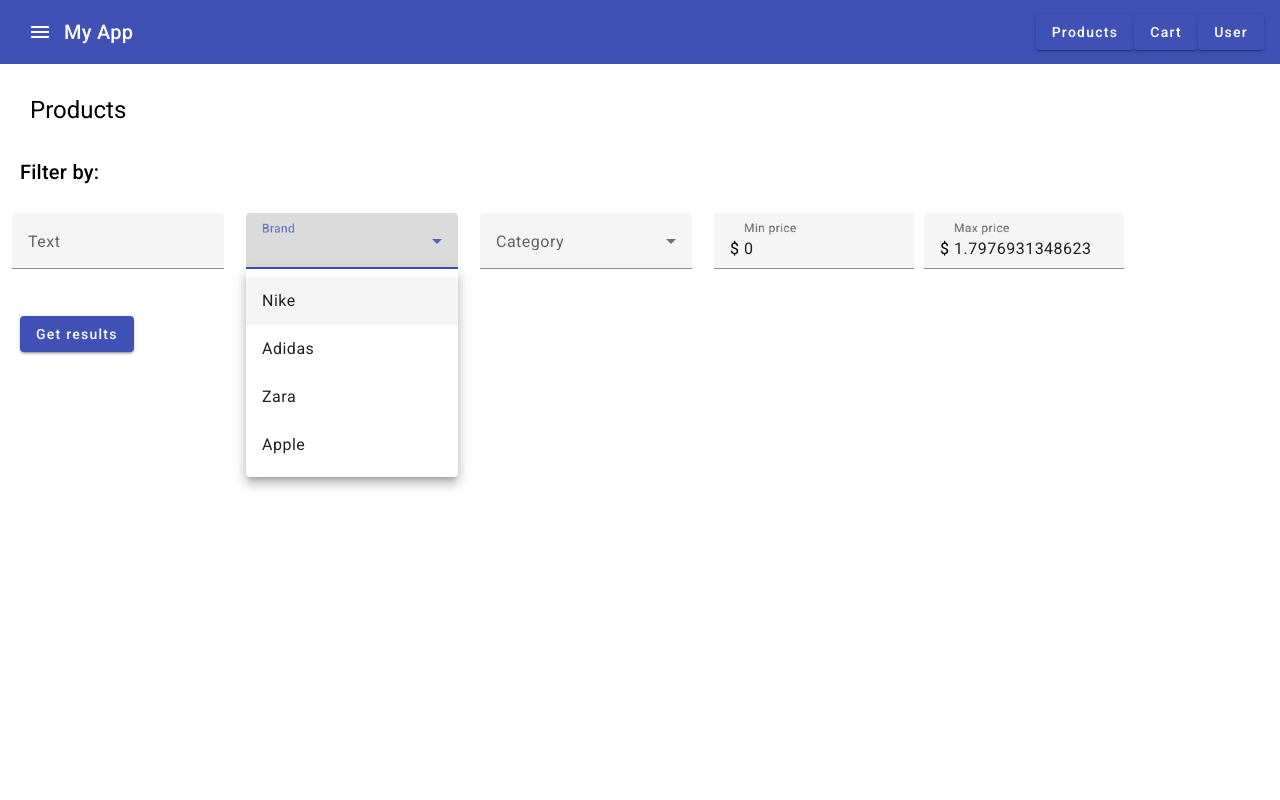
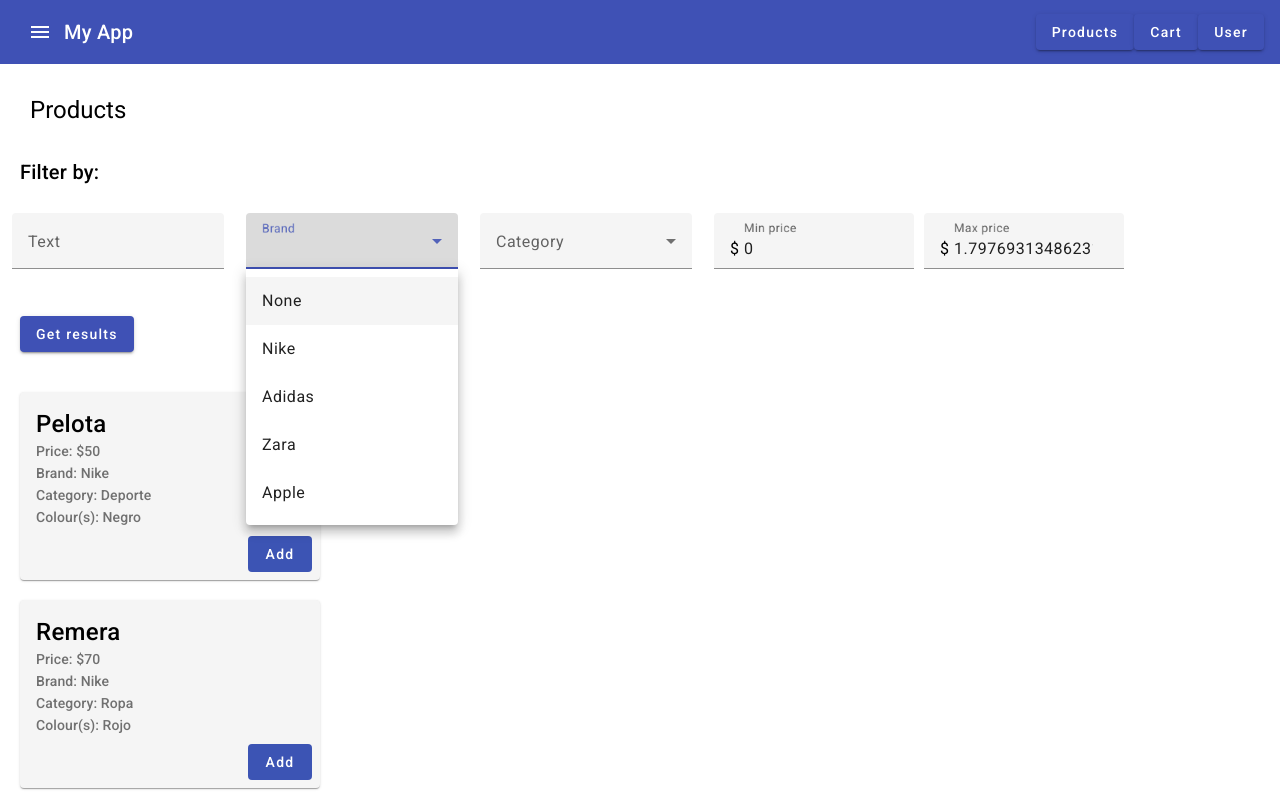
Before and after one commit to juandi-etcheverry/239420-252443-251363, an Angular app in the folder FrontEndProject/: page /products in a window 1280 px wide. Both pictures are taken after a click on the element 352 px from the left and 249 px from the top of the page. Shown: the top 800 px of the page. Built offline with nearby package versions, Linux system fonts and the light colour scheme.

Commit message:
Product filtering

```diff
--- a/FrontEndProject/src/app/products/filtered/filtered.component.html
+++ b/FrontEndProject/src/app/products/filtered/filtered.component.html
@@ -11,6 +11,7 @@
             <tr><mat-form-field>
             <mat-label>Brand</mat-label>
             <mat-select id="brandInput" formControlName="brandInput">
+                <mat-option>None</mat-option>
                 <mat-option *ngFor="let bra of brand" [value]="bra.name">
                 {{bra.name}}
                 </mat-option>
@@ -21,6 +22,7 @@
             <tr><mat-form-field>
                 <mat-label >Category</mat-label>
                 <mat-select id="categoryInput" formControlName="categoryInput">
+                    <mat-option>None</mat-option>
                     <mat-option *ngFor="let cat of category" [value]="cat.name">
                     {{cat.name}}
                     </mat-option>
--- a/FrontEndProject/src/app/products/filtered/filtered.component.ts
+++ b/FrontEndProject/src/app/products/filtered/filtered.component.ts
@@ -40,10 +40,9 @@ export class FilteredComponent {
   @Input()
   products!:ProductItem[]
 
-  @Input()
+
   brand!:Brand[]
 
-  @Input()
   category!:Category[]
 
   @Output()
@@ -52,12 +51,13 @@ export class FilteredComponent {
 
   constructor(private productService : ProductsService){
     this.submitClicked = new EventEmitter();
+    this.brand = productService.brandItems;
+    this.category = productService.categoryItems;
   }
 
   onSubmit():void{
     const form = this.filterForm.value;
     const filterProducts = this.productService.filter(form.textInput ?? '', form.brandInput ?? '', form.categoryInput ?? '', form.minPrice ?? 0, form.maxPrice ?? Number.MAX_VALUE);
-    console.log(filterProducts);
-    //this.submitClicked.emit(filterProducts);
+    this.submitClicked.emit(filterProducts);
   }
 }
--- a/FrontEndProject/src/app/products/products.component.html
+++ b/FrontEndProject/src/app/products/products.component.html
@@ -1,4 +1,4 @@
 <h1>Products</h1>
-<app-filtered [products]="productItems" [brand]="brandItems" [category]="categoryItems" (submitClicked)="updateProductList($event)"></app-filtered>
+<app-filtered (submitClicked)="updateProductList($event)"></app-filtered>
 
 <app-product-card *ngFor="let item of productItems" [productItem]="item" ></app-product-card>
--- a/FrontEndProject/src/app/products/products.component.ts
+++ b/FrontEndProject/src/app/products/products.component.ts
@@ -1,8 +1,9 @@
-import { Component, OnInit } from '@angular/core';
+import { Component, OnInit, ChangeDetectorRef } from '@angular/core';
 import { ProductCardComponent } from './product-card/product-card.component';
 import { ProductItem } from './product-item';
 import { Brand } from './brand';
 import { Category } from './category';
+import { ProductsService } from './products.service';
 
 @Component({
   selector: 'app-products',
@@ -11,33 +12,19 @@ import { Category } from './category';
 })
 export class ProductsComponent implements OnInit {
 
-  productItems: ProductItem[] = [
-    /*{name: "Pelota", price: 50, brand: "Nike", category: "Deporte", colour: "Negro"},
-    {name: "Remera", price: 70, brand: "Nike", category: "Deporte", colour: "Rojo"},
-    {name: "Buzo", price: 100, brand: "Zara", category: "Ropa", colour: "Verde"},
-    {name: "Pistola", price: 800, brand: "Nerf", category: "Jugetes", colour: "Azul"},*/
-  ]
-  brandItems: Brand[] = [
-    {name: "Nike"},
-    {name: "Adidas"},
-    {name: "Zara"},
-    {name: "Apple"},
-  ]
-  categoryItems: Category[] = [
-    {name: "Jugetes"},
-    {name: "Ropa"},
-    {name: "Deportes"},
-    {name: "Electronicos"},
-  ]
-  constructor(){
+  productItems: ProductItem[] = []
 
+
+  constructor(private changeDetector : ChangeDetectorRef, productService : ProductsService){
+    this.productItems = productService.productItems;
   }
   ngOnInit(): void {
 
   }
   updateProductList($event: ProductItem[]){
     this.productItems = $event;
-    console.log(this.productItems);
+    this.changeDetector.detectChanges();
+
   }
 
 
--- a/FrontEndProject/src/app/products/products.service.ts
+++ b/FrontEndProject/src/app/products/products.service.ts
@@ -1,6 +1,8 @@
 import { Injectable } from '@angular/core';
 import { ProductItem } from './product-item';
 import { HttpClient } from '@angular/common/http';
+import { Brand } from './brand';
+import { Category } from './category';
 
 @Injectable({
   providedIn: 'root'
@@ -10,20 +12,33 @@ export class ProductsService {
   //Import from back-end
   productItems: ProductItem[] = [
     {name: "Pelota", price: 50, brand: "Nike", category: "Deporte", colour: "Negro"},
-    {name: "Remera", price: 70, brand: "Nike", category: "Deporte", colour: "Rojo"},
+    {name: "Remera", price: 70, brand: "Nike", category: "Ropa", colour: "Rojo"},
     {name: "Buzo", price: 100, brand: "Zara", category: "Ropa", colour: "Verde"},
     {name: "Pistola", price: 800, brand: "Nerf", category: "Jugetes", colour: "Azul"},
+  ]
+  brandItems: Brand[] = [
+    {name: "Nike"},
+    {name: "Adidas"},
+    {name: "Zara"},
+    {name: "Apple"},
+  ]
+  categoryItems: Category[] = [
+    {name: "Jugetes"},
+    {name: "Ropa"},
+    {name: "Deporte"},
+    {name: "Electronicos"},
   ]
 
   constructor(private http: HttpClient) {
   }
 
   filter(text: string, brand: string, category: string, minPrice: number, maxPrice: number): ProductItem[] {
-    return this.productItems.filter((p) =>
+    const newList = this.productItems.filter((p) =>
       p.name.includes(text) &&
       p.brand.toLowerCase().includes(brand.toLowerCase()) &&
       p.category.toLowerCase().includes(category.toLowerCase()) &&
       (p.price >= minPrice && p.price <= maxPrice)
     );
+    return newList;
   }
 }
```
Also changed, not shown: FrontEndProject/src/app/products/product-card/product-card.component.html (line endings or trailing spaces).
